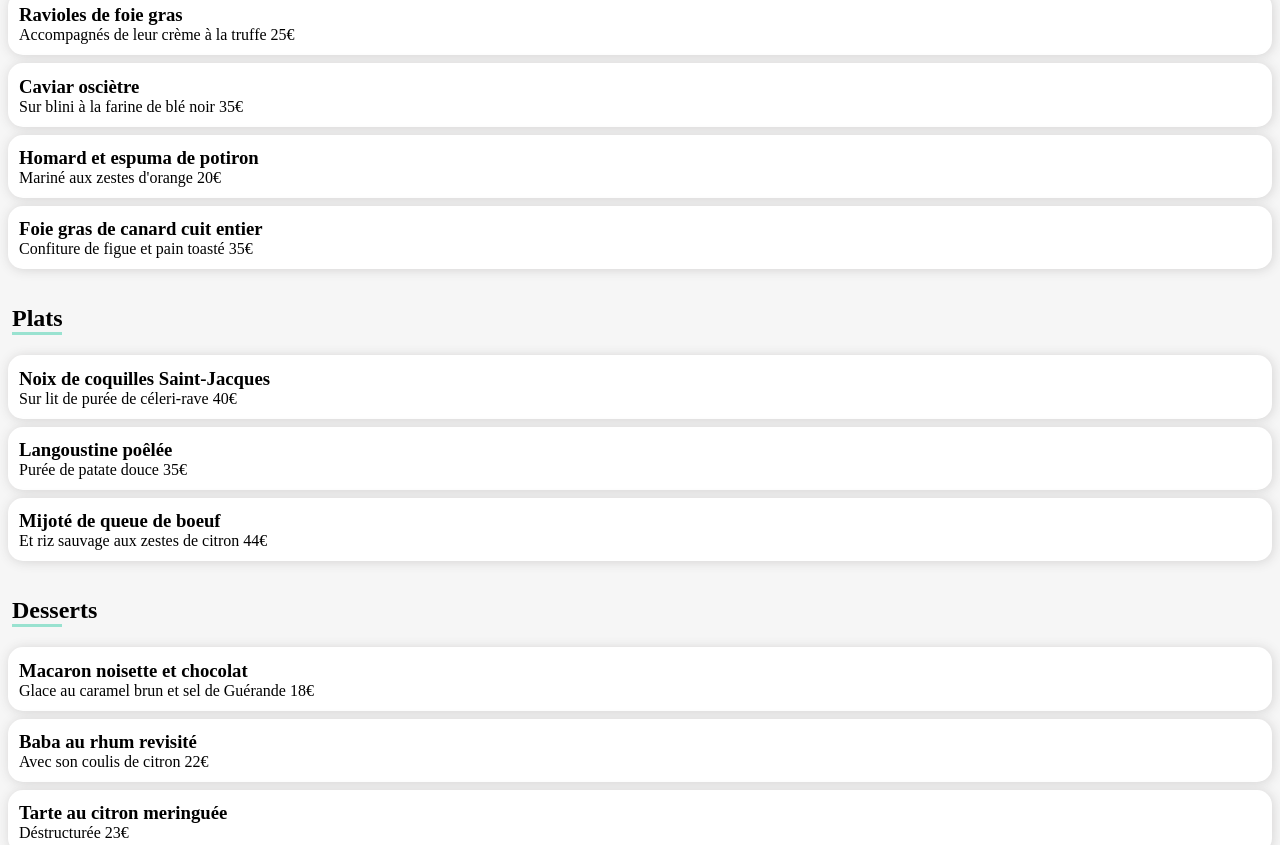
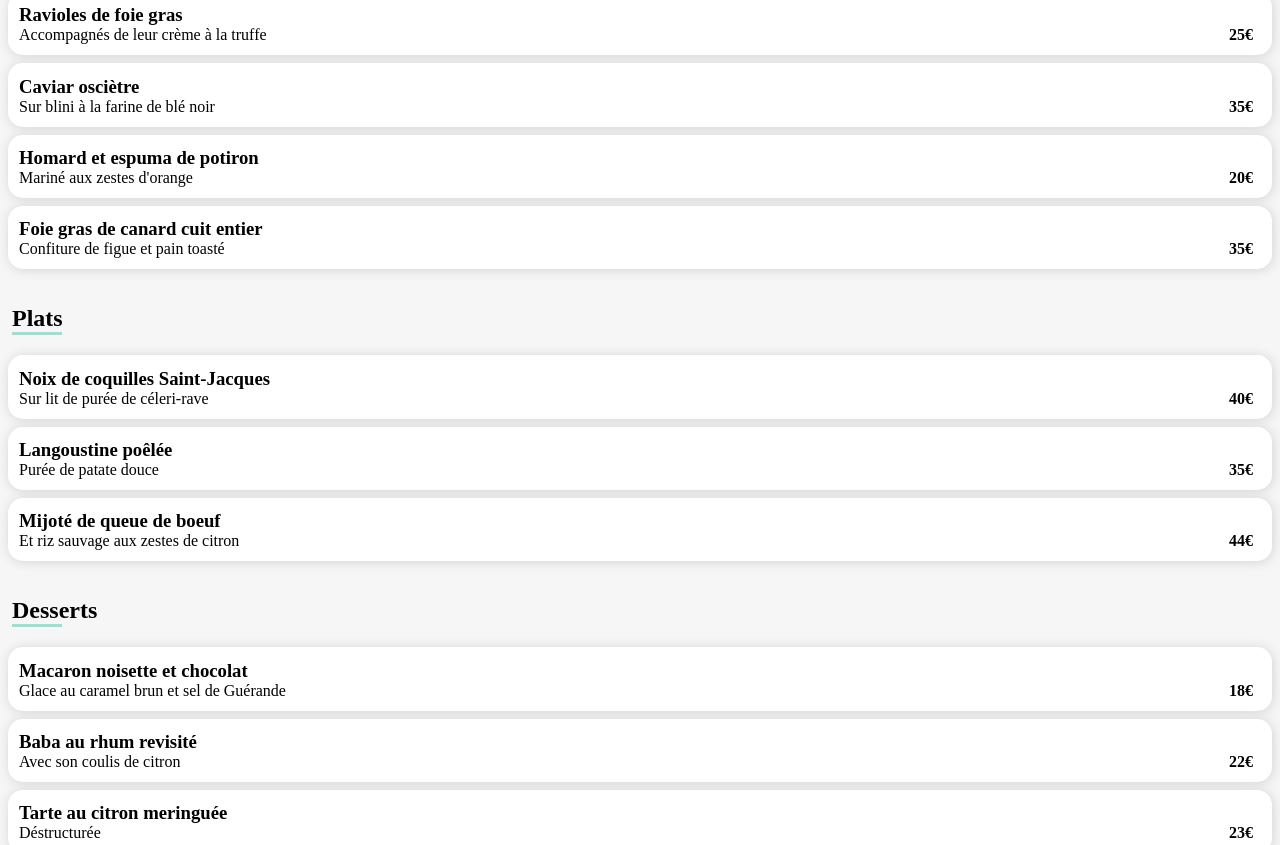
Before and after one commit to jessk971/jessicapaquet_3_01052021, a website: page La note enchantée.html in a window 1280 px wide. Shown: the part 1197-2042 px from the top of the page. Drawn offline with Linux system fonts and the light colour scheme.

Commit message:
strong la note enchantée

```diff
--- a/La note enchantée.html
+++ b/La note enchantée.html
@@ -43,28 +43,28 @@
             <div class="plate">
 
                 <h3>Ravioles de foie gras</h3>
-                <p>Accompagnés de leur crème à la truffe 25€</p>
+                <p>Accompagnés de leur crème à la truffe <strong>25€</strong></p>
 
             </div>
 
             <div class="plate">
 
                 <h3>Caviar osciètre</h3>
-                <p>Sur blini à la farine de blé noir 35€</p>
+                <p>Sur blini à la farine de blé noir <strong>35€</strong></p>
 
             </div>
 
             <div class="plate">
 
                 <h3>Homard et espuma de potiron</h3>
-                <p>Mariné aux zestes d'orange 20€</p>
+                <p>Mariné aux zestes d'orange <strong>20€</strong></p>
 
             </div>
 
             <div class="plate">
 
                 <h3>Foie gras de canard cuit entier</h3>
-                <p>Confiture de figue et pain toasté 35€</p>
+                <p>Confiture de figue et pain toasté <strong>35€</strong></p>
             </div>
 
             <h2>Plats</h2>
@@ -72,21 +72,21 @@
             <div class="plate">
 
                 <h3>Noix de coquilles Saint-Jacques</h3>
-                <p>Sur lit de purée de céleri-rave 40€</p>
+                <p>Sur lit de purée de céleri-rave <strong>40€</strong></p>
 
             </div>
 
             <div class="plate">
 
                 <h3>Langoustine poêlée</h3>
-                <p>Purée de patate douce 35€</p>
+                <p>Purée de patate douce <strong>35€</strong></p>
 
             </div>
 
             <div class="plate">
 
                 <h3>Mijoté de queue de boeuf</h3>
-                <p>Et riz sauvage aux zestes de citron 44€</p>
+                <p>Et riz sauvage aux zestes de citron <strong>44€</strong></p>
 
             </div>
 
@@ -95,21 +95,21 @@
             <div class="plate">
 
                 <h3>Macaron noisette et chocolat</h3>
-                <p>Glace au caramel brun et sel de Guérande 18€</p>
+                <p>Glace au caramel brun et sel de Guérande <strong>18€</strong></p>
 
             </div>
 
             <div class="plate">
 
                 <h3>Baba au rhum revisité</h3>
-                <p>Avec son coulis de citron 22€</p>
+                <p>Avec son coulis de citron <strong>22€</strong></p>
 
             </div>
 
             <div class="plate">
 
                 <h3>Tarte au citron meringuée</h3>
-                <p>Déstructurée 23€</p>
+                <p>Déstructurée <strong>23€</strong></p>
 
             </div>
 
```
